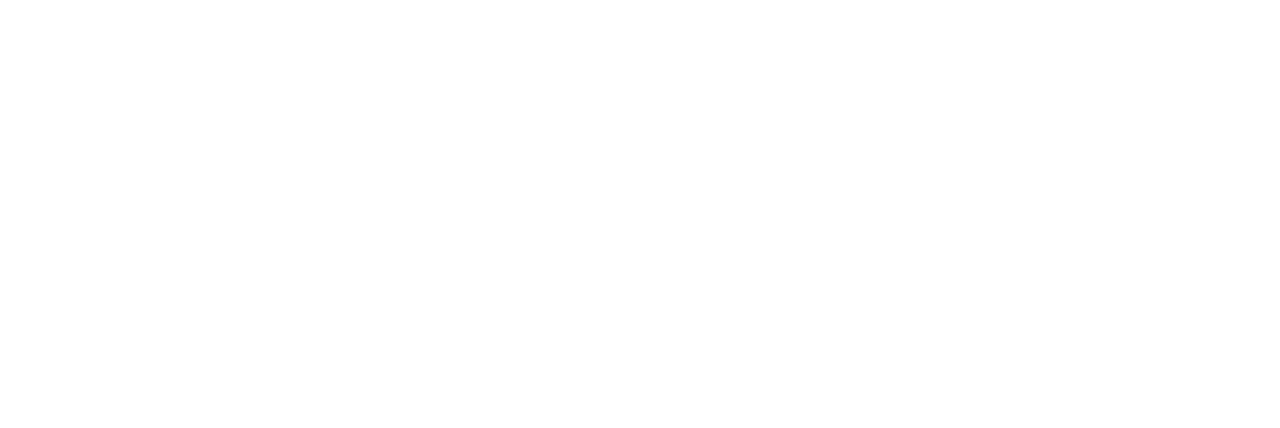
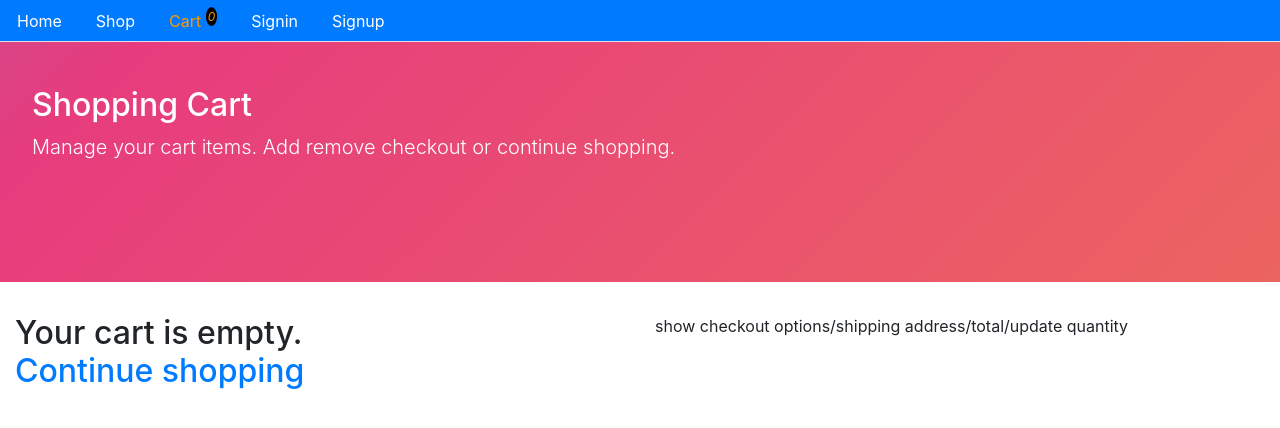
Before and after one commit to filipecsoares/ecommerce-front, a React (Create React App) app: page /cart in a window 1280 px wide. Shown: the top 428 px of the page. Built offline with nearby package versions, Linux system fonts and the light colour scheme.

Commit message:
Cart page

```diff
--- a/src/Routes.js
+++ b/src/Routes.js
@@ -12,6 +12,7 @@
 import AddProduct from './admin/AddProduct'
 import Shop from './core/Shop'
 import Product from "./core/Product"
+import Cart from "./core/Cart"
 
 const Routes = () => {
     return (
@@ -26,6 +27,7 @@
             <AdminRoute path='/create/category' exact component={AddCategory} />
             <AdminRoute path='/create/product' exact component={AddProduct} />
             <Route path="/product/:productId" exact component={Product} />
+            <Route path="/cart" exact component={Cart} />
         </Switch>
     </BrowserRouter>)
 }
--- /dev/null
+++ b/src/core/Cart.js
@@ -0,0 +1,54 @@
+import React, { useState, useEffect } from "react";
+import { Link } from "react-router-dom";
+import Layout from "./Layout";
+import { getCart } from "./cartHelpers";
+import Card from "./Card";
+
+const Cart = () => {
+    const [items, setItems] = useState([]);
+
+    useEffect(() => {
+        setItems(getCart());
+    }, []);
+
+    const showItems = items => {
+        return (
+            <div>
+                <h2>Your cart has {`${items.length}`} items</h2>
+                <hr />
+                {items.map((product, i) => (
+                    <Card key={i} product={product} />
+                ))}
+            </div>
+        );
+    };
+
+    const noItemsMessage = () => (
+        <h2>
+            Your cart is empty. <br /> <Link to="/shop">Continue shopping</Link>
+        </h2>
+    );
+
+    return (
+        <Layout
+            title="Shopping Cart"
+            description="Manage your cart items. Add remove checkout or continue shopping."
+            className="container-fluid"
+        >
+            <div className="row">
+                <div className="col-6">
+                    {items.length > 0 ? showItems(items) : noItemsMessage()}
+                </div>
+
+                <div className="col-6">
+                    <p>
+                        show checkout options/shipping address/total/update
+                        quantity
+                    </p>
+                </div>
+            </div>
+        </Layout>
+    );
+};
+
+export default Cart;
--- a/src/core/Menu.js
+++ b/src/core/Menu.js
@@ -1,6 +1,7 @@
 import React, {Fragment} from 'react'
 import {Link, withRouter} from 'react-router-dom'
 import {signout, isAuthenticated} from '../auth'
+import { itemTotal } from "./cartHelpers"
 
 const isActive = (history, path) => {
     if(history.location.pathname === path) {
@@ -18,6 +19,14 @@
             </li>
             <li className="nav-item">
                 <Link className="nav-link" to="/shop" style={isActive(history, '/shop')}>Shop</Link>
+            </li>
+            <li className="nav-item">
+                <Link className="nav-link" style={isActive(history, "/cart")} to="/cart">
+                    Cart{" "}
+                    <sup>
+                        <small className="cart-badge">{itemTotal()}</small>
+                    </sup>
+                </Link>
             </li>
             {isAuthenticated() && isAuthenticated().user.role === 0 && (
                 <li className="nav-item">
--- a/src/core/cartHelpers.js
+++ b/src/core/cartHelpers.js
@@ -26,3 +26,21 @@
         next();
     }
 };
+
+export const itemTotal = () => {
+    if (typeof window !== "undefined") {
+        if (localStorage.getItem("cart")) {
+            return JSON.parse(localStorage.getItem("cart")).length;
+        }
+    }
+    return 0;
+};
+
+export const getCart = () => {
+    if (typeof window !== "undefined") {
+        if (localStorage.getItem("cart")) {
+            return JSON.parse(localStorage.getItem("cart"));
+        }
+    }
+    return [];
+};
--- a/src/styles.css
+++ b/src/styles.css
@@ -7,6 +7,17 @@
  .nav :hover {
      border-radius: 0px;
  }
+
+ /* cart badge */
+
+.cart-badge,
+.cart-badge:hover {
+    border-radius: 50%;
+    padding: 2px;
+    font-size: 12px;
+    font-style: italic;
+    background: #000;
+}
 
  /**
  * single product page - product name
```
